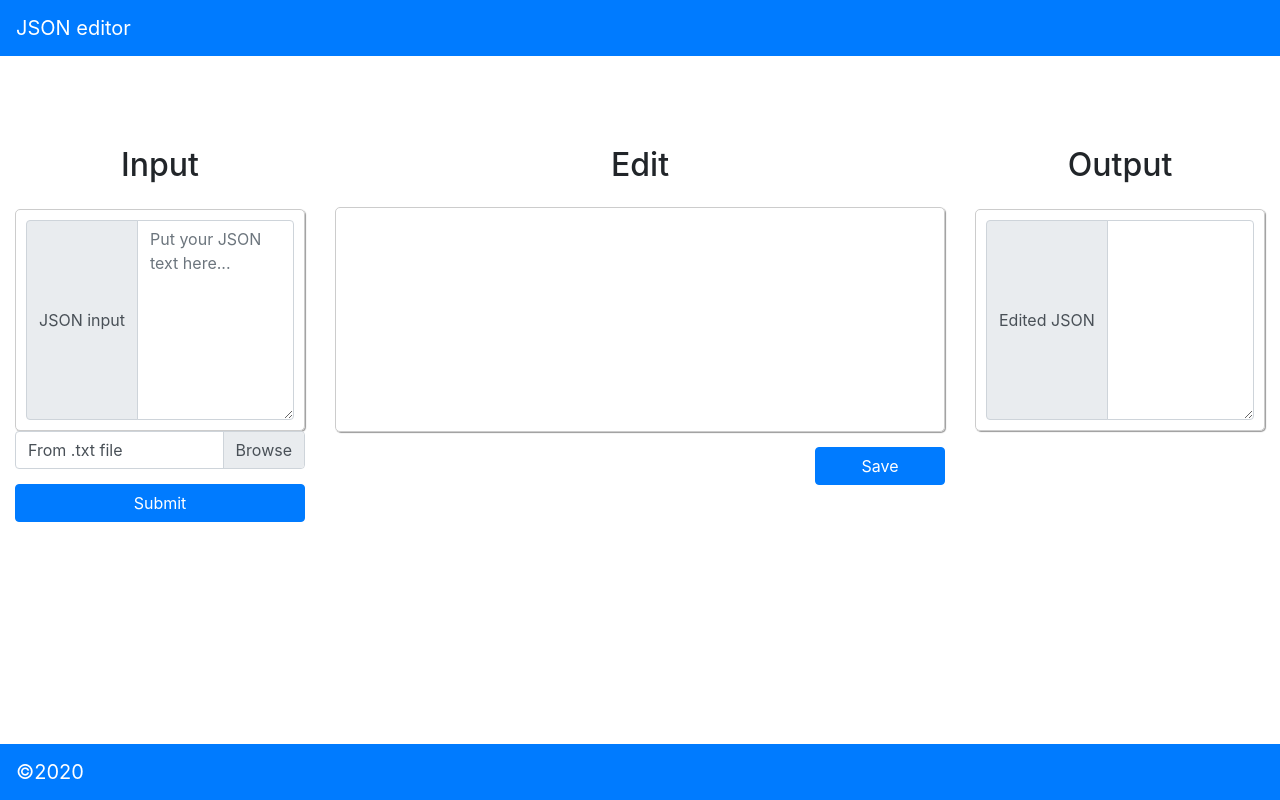
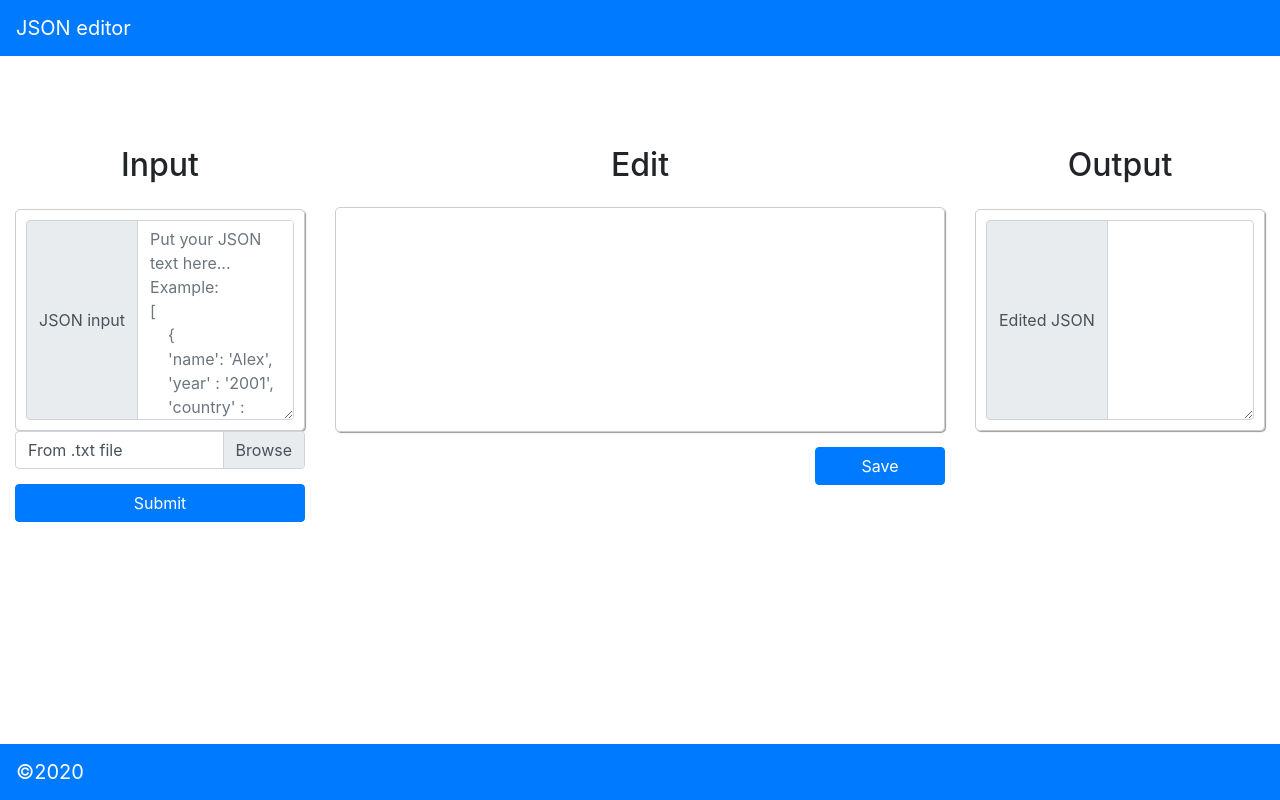
Before and after one commit to soldor37/jsonEditor, an Angular app: page / in a window 1280 px wide. Built offline with nearby package versions, Linux system fonts and the light colour scheme.

Commit message:
add demo gif

```diff
--- a/src/app/jsonInput/jsonInput.component.html
+++ b/src/app/jsonInput/jsonInput.component.html
@@ -6,8 +6,26 @@
                 JSON input
             </span>
         </div>
-        <textarea class="jsonInput-form__input form-control" aria-label="JSON input"
-            placeholder="Put your JSON text here..." [(ngModel)]="textInput"></textarea>
+        <textarea class="jsonInput-form__input form-control" aria-label="JSON input" placeholder="Put your JSON text here...
+Example:
+[
+    {
+    'name': 'Alex',
+    'year' : '2001',
+    'country' : 'Russia'
+    },
+    {
+    'name' : 'George',
+    'year' : '2002',
+    'country' : 'China'
+    },
+    {
+    'name' : 'Julia',
+    'year' : '2003',
+    'country' : 'Japan'
+    }
+]"
+            [(ngModel)]="textInput"></textarea>
     </div>
     <div class="custom-file">
         <input type="file" class="custom-file-input" id="inputGroupFile01"
```
Also changed, not shown: demo/jsonEditor.gif (added), 1 other file (tests, documents, lock files or other folders).
